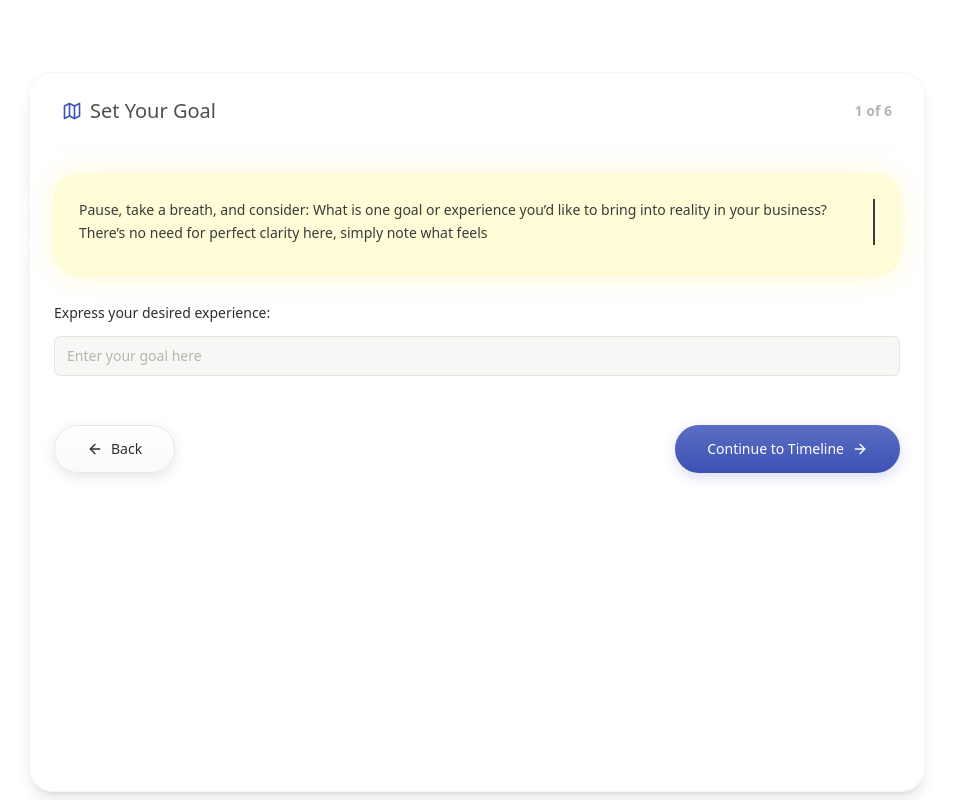
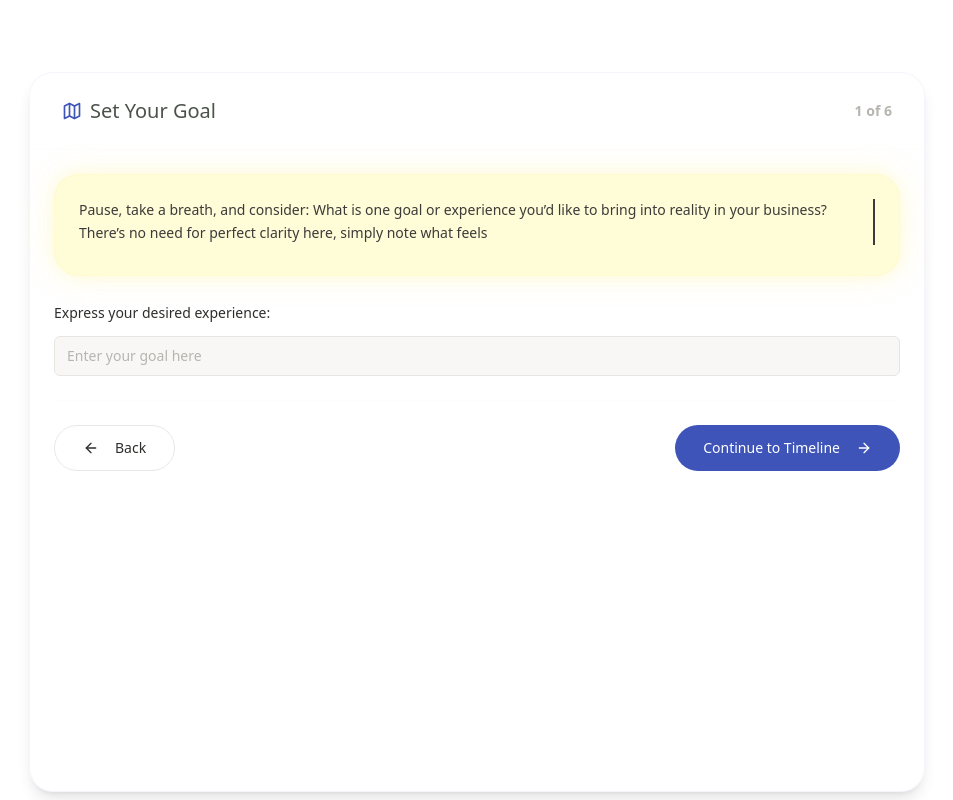
Before and after one commit to peatf/gps-live, a Next.js app: page / in a window 1280 px wide. Shown: the whole page, without its empty margins (275-1228 px from the left). Built offline with nearby package versions, Linux system fonts and the light colour scheme.

Commit message:
Update Button.js

```diff
--- a/src/components/Button/Button.js
+++ b/src/components/Button/Button.js
@@ -10,51 +10,27 @@ export const Button = ({
   className,
   ...props
 }) => {
-  const baseStyles =
-    "relative inline-flex items-center justify-center rounded-full text-sm font-medium transition-all duration-300 overflow-hidden";
+  const baseStyles = "relative inline-flex items-center justify-center rounded-full text-sm font-medium transition-all duration-300";
 
   const sizeStyles = {
-    default: "h-12 px-6",
-    sm: "h-10 px-4 text-xs",
-    lg: "h-14 px-8 text-lg",
+    default: "px-6 py-3",
+    sm: "px-4 py-2 text-xs",
+    lg: "px-8 py-4 text-lg",
   };
 
-  // Updated variant styles with proper transparency
   const variantStyles = {
-    primary: "bg-cosmic text-white hover:bg-cosmic-light transform hover:scale-105",
-    outline: "bg-transparent border border-silver-600 text-silver-600 hover:bg-silver-100/10",
-    ghost: "bg-transparent text-silver-600 hover:bg-silver-100/10"
+    primary: "bg-cosmic text-white hover:bg-cosmic-light",
+    outline: "border border-silver-600/50 text-silver-600 hover:bg-silver-100/10 bg-transparent",
+    ghost: "text-silver-600 hover:bg-silver-100/10 bg-transparent"
   };
 
-  const glossyEffect = `
-    before:content-[''] before:absolute before:inset-0
-    before:bg-gradient-to-b before:from-white/30 before:to-transparent
-    before:rounded-full before:opacity-50
-    after:content-[''] after:absolute after:inset-0
-    after:bg-gradient-to-t after:from-black/10 after:to-transparent
-    after:rounded-full after:opacity-20
-  `;
-
-  const interactionEffects = `
-    hover:shadow-lg hover:-translate-y-0.5
-    active:shadow-inner active:translate-y-0.5
-    disabled:opacity-50 disabled:pointer-events-none
-    transition-all duration-200
-  `;
-
-  const bubbleShadow = variant === 'primary'
-    ? "shadow-[0_4px_14px_0_rgba(62,84,184,0.2)]"
-    : "shadow-[0_4px_14px_0_rgba(0,0,0,0.1)]";
-
-  // Mobile optimization
   const mobileStyles = `
     @media (max-width: 640px) {
-      text-size-adjust: 100%;
-      -webkit-text-size-adjust: 100%;
-      font-size: 0.875rem;
-      min-height: 2.5rem;
-      padding-top: 0.5rem;
-      padding-bottom: 0.5rem;
+      font-size: 14px;
+      padding-left: 1rem;
+      padding-right: 1rem;
+      max-width: 100%;
+      white-space: normal;
     }
   `;
 
@@ -66,18 +42,14 @@ export const Button = ({
         baseStyles,
         sizeStyles[size],
         variantStyles[variant],
-        glossyEffect,
-        interactionEffects,
-        bubbleShadow,
         "disabled:opacity-50 disabled:cursor-not-allowed",
-        "whitespace-normal break-words min-h-[48px]",
-        "backdrop-blur-sm",
+        "min-h-[44px]",
         mobileStyles,
         className
       )}
       {...props}
     >
-      <span className="relative z-10 flex items-center justify-center px-2 transition-transform">
+      <span className="relative z-10 flex items-center justify-center gap-2 px-1">
         {children}
       </span>
     </button>
```
